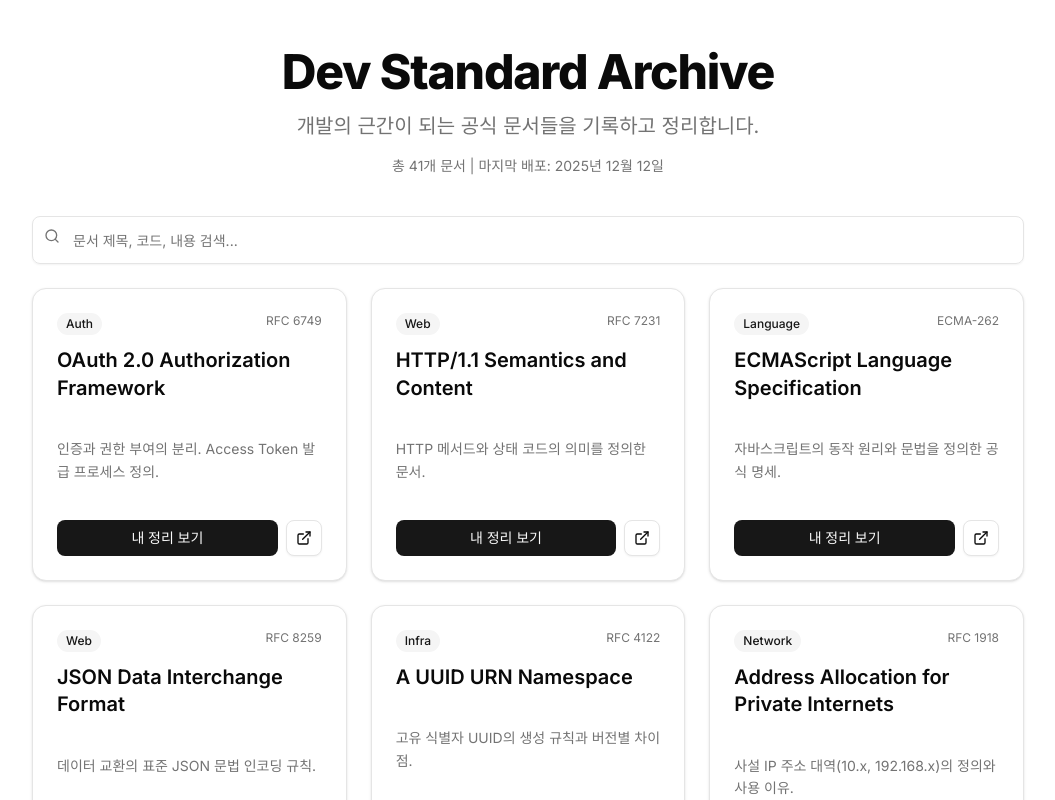
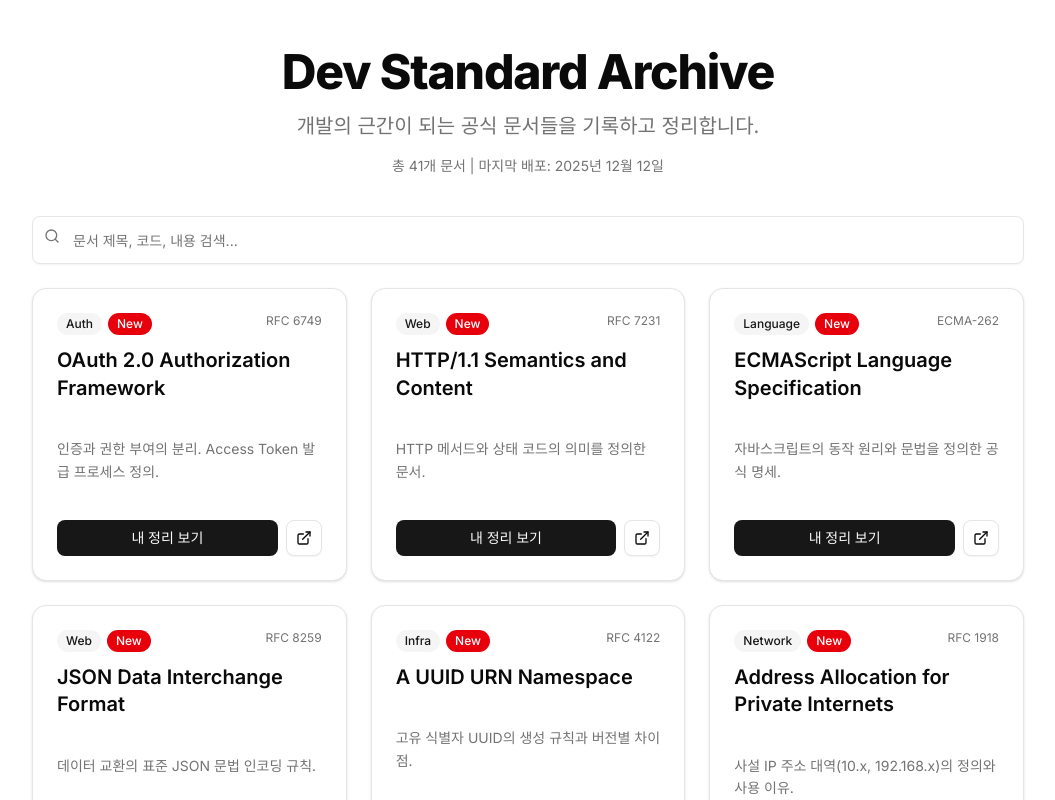
Before and after one commit to kimmjen/my-standard-doc, a Next.js app: page / in a window 1280 px wide. Shown: the top 800 px of the page, without its empty margins (112-1167 px from the left). Built offline with nearby package versions, Linux system fonts and the light colour scheme.

Commit message:
fix: New 뱃지가 사이트 등록일(createdAt) 기준으로 동작하도록 수정
- StandardDoc에 createdAt 필드 추가 (사이트 등록일)
- 빌드 시점 날짜를 서버에서 클라이언트로 전달
- createdAt이 빌드일 기준 3일 이내인 문서에 New 뱃지 표시

```diff
--- a/app/page.tsx
+++ b/app/page.tsx
@@ -21,7 +21,7 @@ export default function Home() {
           총 {standards.length}개 문서 | 마지막 배포: {deployDate}
         </p>
       </div>
-      <SearchView docs={standards} />
+      <SearchView docs={standards} buildDate={new Date().toISOString()} />
     </main>
   );
 }
--- a/components/search-view.tsx
+++ b/components/search-view.tsx
@@ -9,15 +9,14 @@ import { Badge } from "@/components/ui/badge";
 import { Button } from "@/components/ui/button";
 import { Search, ExternalLink } from "lucide-react";
 
-function isNew(date: string): boolean {
-    const docDate = new Date(date);
-    const now = new Date();
-    const diffMs = now.getTime() - docDate.getTime();
-    const diffDays = diffMs / (1000 * 60 * 60 * 24);
-    return diffDays <= 3;
+function isNew(createdAt: string, buildDate: string): boolean {
+    const created = new Date(createdAt).getTime();
+    const built = new Date(buildDate).getTime();
+    const diffDays = (built - created) / (1000 * 60 * 60 * 24);
+    return diffDays >= 0 && diffDays <= 3;
 }
 
-export default function SearchView({ docs }: { docs: StandardDoc[] }) {
+export default function SearchView({ docs, buildDate }: { docs: StandardDoc[]; buildDate: string }) {
     const [query, setQuery] = useState("");
 
     // 실시간 필터링
@@ -48,7 +47,7 @@ export default function SearchView({ docs }: { docs: StandardDoc[] }) {
                             <div className="flex justify-between items-start mb-1">
                                 <div className="flex gap-1.5">
                                     <Badge variant="secondary" className="mb-0">{doc.category}</Badge>
-                                    {isNew(doc.date) && (
+                                    {isNew(doc.createdAt, buildDate) && (
                                         <Badge variant="destructive" className="mb-0">New</Badge>
                                     )}
                                 </div>
--- a/data/standards.ts
+++ b/data/standards.ts
@@ -5,7 +5,8 @@ export type StandardDoc = {
   title: string;
   category: "Network" | "Web" | "Auth" | "Language" | "Infra" | "Security";
   summary: string;
-  date: string; // 작성일 (YYYY-MM-DD)
+  date: string; // 원본 발행일 (YYYY-MM-DD)
+  createdAt: string; // 사이트 등록일 (YYYY-MM-DD)
   link: string; // 공식 원문 링크
 };
 
@@ -18,6 +19,7 @@ export const standards: StandardDoc[] = [
     category: "Auth",
     summary: "인증과 권한 부여의 분리. Access Token 발급 프로세스 정의.",
     date: "2024-05-21",
+    createdAt: "2025-12-12",
     link: "https://datatracker.ietf.org/doc/html/rfc6749",
   },
   {
@@ -28,6 +30,7 @@ export const standards: StandardDoc[] = [
     category: "Web",
     summary: "HTTP 메서드와 상태 코드의 의미를 정의한 문서.",
     date: "2014-06-01",
+    createdAt: "2025-12-12",
     link: "https://datatracker.ietf.org/doc/html/rfc7231",
   },
   {
@@ -38,6 +41,7 @@ export const standards: StandardDoc[] = [
     category: "Language",
     summary: "자바스크립트의 동작 원리와 문법을 정의한 공식 명세.",
     date: "2023-06-01",
+    createdAt: "2025-12-12",
     link: "https://tc39.es/ecma262/",
   },
   {
@@ -48,6 +52,7 @@ export const standards: StandardDoc[] = [
     category: "Web",
     summary: "데이터 교환의 표준 JSON 문법 인코딩 규칙.",
     date: "2017-12-01",
+    createdAt: "2025-12-12",
     link: "https://datatracker.ietf.org/doc/html/rfc8259",
   },
   {
@@ -58,6 +63,7 @@ export const standards: StandardDoc[] = [
     category: "Infra",
     summary: "고유 식별자 UUID의 생성 규칙과 버전별 차이점.",
     date: "2005-07-01",
+    createdAt: "2025-12-12",
     link: "https://datatracker.ietf.org/doc/html/rfc4122",
   },
   {
@@ -68,6 +74,7 @@ export const standards: StandardDoc[] = [
     category: "Network",
     summary: "사설 IP 주소 대역(10.x, 192.168.x)의 정의와 사용 이유.",
     date: "1996-02-01",
+    createdAt: "2025-12-12",
     link: "https://datatracker.ietf.org/doc/html/rfc1918",
   },
   {
@@ -78,6 +85,7 @@ export const standards: StandardDoc[] = [
     category: "Security",
     summary: "Next.js App Router와 React Server Components에서 발견된 치명적 원격 코드 실행 취약점.",
     date: "2025-12-04",
+    createdAt: "2025-12-12",
     link: "https://nextjs.org/blog/security-2025-02-04",
   },
   {
@@ -88,6 +96,7 @@ export const standards: StandardDoc[] = [
     category: "Security",
     summary: "React Server Components의 역대급 취약점 체인. RCE, DoS, 소스 노출까지 포함.",
     date: "2025-12-11",
+    createdAt: "2025-12-12",
     link: "https://nextjs.org/blog/security-update-2025-12-11",
   },
   {
@@ -98,6 +107,7 @@ export const standards: StandardDoc[] = [
     category: "Network",
     summary: "인터넷 데이터 전송의 신뢰성을 보장하는 연결 지향 프로토콜.",
     date: "1981-09-01",
+    createdAt: "2025-12-12",
     link: "https://datatracker.ietf.org/doc/html/rfc793",
   },
   {
@@ -108,6 +118,7 @@ export const standards: StandardDoc[] = [
     category: "Network",
     summary: "도메인 이름과 IP 주소를 매핑하는 시스템의 구현 표준.",
     date: "1987-11-01",
+    createdAt: "2025-12-12",
     link: "https://datatracker.ietf.org/doc/html/rfc1035",
   },
   {
@@ -118,6 +129,7 @@ export const standards: StandardDoc[] = [
     category: "Security",
     summary: "HTTPS의 기반이 되는 최신 암호화 통신 프로토콜.",
     date: "2018-08-01",
+    createdAt: "2025-12-12",
     link: "https://datatracker.ietf.org/doc/html/rfc8446",
   },
   {
@@ -128,6 +140,7 @@ export const standards: StandardDoc[] = [
     category: "Auth",
     summary: "비밀번호 규칙과 디지털 자격 증명에 대한 최신 보안 가이드라인.",
     date: "2017-06-01",
+    createdAt: "2025-12-12",
     link: "https://pages.nist.gov/800-63-3/sp800-63b.html",
   },
   {
@@ -138,6 +151,7 @@ export const standards: StandardDoc[] = [
     category: "Web",
     summary: "이메일 주소의 표준 형식과 유효성 검증의 기준.",
     date: "2008-10-01",
+    createdAt: "2025-12-12",
     link: "https://datatracker.ietf.org/doc/html/rfc5322",
   },
   {
@@ -148,6 +162,7 @@ export const standards: StandardDoc[] = [
     category: "Auth",
     summary: "웹 표준 인증 방식인 JWT의 구조와 보안 메커니즘.",
     date: "2015-05-01",
+    createdAt: "2025-12-12",
     link: "https://datatracker.ietf.org/doc/html/rfc7519",
   },
   {
@@ -158,6 +173,7 @@ export const standards: StandardDoc[] = [
     category: "Auth",
     summary: "구글 OTP 등 2단계 인증(2FA)에서 사용하는 시간 기반 일회용 암호 표준.",
     date: "2011-05-01",
+    createdAt: "2025-12-12",
     link: "https://datatracker.ietf.org/doc/html/rfc6238",
   },
   {
@@ -168,6 +184,7 @@ export const standards: StandardDoc[] = [
     category: "Web",
     summary: "HTTP API에서 에러 응답을 표준화된 JSON 형식으로 반환하는 방법.",
     date: "2016-03-01",
+    createdAt: "2025-12-12",
     link: "https://datatracker.ietf.org/doc/html/rfc7807",
   },
   {
@@ -178,6 +195,7 @@ export const standards: StandardDoc[] = [
     category: "Auth",
     summary: "OAuth 2.0의 Authorization Code 탈취 공격을 방지하는 보안 확장.",
     date: "2015-09-01",
+    createdAt: "2025-12-12",
     link: "https://datatracker.ietf.org/doc/html/rfc7636",
   },
   {
@@ -188,6 +206,7 @@ export const standards: StandardDoc[] = [
     category: "Web",
     summary: "클라이언트-서버 간 양방향 실시간 통신을 위한 프로토콜.",
     date: "2011-12-01",
+    createdAt: "2025-12-12",
     link: "https://datatracker.ietf.org/doc/html/rfc6455",
   },
   {
@@ -198,6 +217,7 @@ export const standards: StandardDoc[] = [
     category: "Web",
     summary: "HTTP/1.1, HTTP/2, HTTP/3 모두에 적용되는 최신 HTTP 핵심 명세.",
     date: "2022-06-01",
+    createdAt: "2025-12-12",
     link: "https://datatracker.ietf.org/doc/html/rfc9110",
   },
   {
@@ -208,6 +228,7 @@ export const standards: StandardDoc[] = [
     category: "Infra",
     summary: "REST API를 표준화된 YAML/JSON 형식으로 문서화하는 명세.",
     date: "2021-02-15",
+    createdAt: "2025-12-12",
     link: "https://spec.openapis.org/oas/latest.html",
   },
   {
@@ -218,6 +239,7 @@ export const standards: StandardDoc[] = [
     category: "Infra",
     summary: "MAJOR.MINOR.PATCH 형식의 의미 있는 버전 번호 부여 규칙.",
     date: "2013-06-01",
+    createdAt: "2025-12-12",
     link: "https://semver.org/",
   },
   {
@@ -228,6 +250,7 @@ export const standards: StandardDoc[] = [
     category: "Web",
     summary: "멀티플렉싱, 헤더 압축 등 HTTP/1.1의 성능 한계를 극복한 프로토콜.",
     date: "2015-05-01",
+    createdAt: "2025-12-12",
     link: "https://datatracker.ietf.org/doc/html/rfc7540",
   },
   {
@@ -238,6 +261,7 @@ export const standards: StandardDoc[] = [
     category: "Infra",
     summary: "클라우드 네이티브 애플리케이션 설계를 위한 12가지 원칙.",
     date: "2012-01-01",
+    createdAt: "2025-12-12",
     link: "https://12factor.net/",
   },
   {
@@ -248,6 +272,7 @@ export const standards: StandardDoc[] = [
     category: "Security",
     summary: "React Server Components에서 악성 HTTP 요청으로 메모리 고갈 및 서버 크래시를 유발하는 DoS 취약점.",
     date: "2026-01-26",
+    createdAt: "2025-12-12",
     link: "https://github.com/facebook/react/security/advisories/GHSA-jcjv-x3g2-h78c",
   },
   {
@@ -258,6 +283,7 @@ export const standards: StandardDoc[] = [
     category: "Security",
     summary: "x-middleware-subrequest 헤더 조작으로 Next.js 미들웨어 인증/인가를 우회하는 치명적 취약점.",
     date: "2025-03-21",
+    createdAt: "2025-12-12",
     link: "https://github.com/vercel/next.js/security/advisories/GHSA-f82v-jh2m-4f9f",
   },
   {
@@ -268,6 +294,7 @@ export const standards: StandardDoc[] = [
     category: "Security",
     summary: "React Router의 서버 사이드 액션 핸들러에서 CSRF 공격이 가능한 취약점.",
     date: "2026-01-09",
+    createdAt: "2025-12-12",
     link: "https://nvd.nist.gov/vuln/detail/CVE-2026-22030",
   },
   {
@@ -278,6 +305,7 @@ export const standards: StandardDoc[] = [
     category: "Language",
     summary: "JavaScript 날짜/시간 처리의 완전한 재설계. Date 객체의 한계를 극복한 차세대 API.",
     date: "2026-03-11",
+    createdAt: "2025-12-12",
     link: "https://tc39.es/proposal-temporal/",
   },
   {
@@ -288,6 +316,7 @@ export const standards: StandardDoc[] = [
     category: "Language",
     summary: "클래스와 메서드에 메타프로그래밍 기능을 부여하는 네이티브 데코레이터 표준.",
     date: "2026-03-01",
+    createdAt: "2025-12-12",
     link: "https://github.com/tc39/proposal-decorators",
   },
   {
@@ -298,6 +327,7 @@ export const standards: StandardDoc[] = [
     category: "Language",
     summary: "using / await using 키워드로 파일 핸들, DB 연결 등의 자원을 자동으로 정리하는 표준.",
     date: "2026-03-01",
+    createdAt: "2025-12-12",
     link: "https://github.com/tc39/proposal-explicit-resource-management",
   },
   {
@@ -308,6 +338,7 @@ export const standards: StandardDoc[] = [
     category: "Web",
     summary: "QUIC 기반의 차세대 HTTP 프로토콜. 멀티플렉싱, 0-RTT 연결로 지연 시간 대폭 감소.",
     date: "2026-03-01",
+    createdAt: "2025-12-12",
     link: "https://datatracker.ietf.org/doc/html/rfc9114",
   },
   {
@@ -318,6 +349,7 @@ export const standards: StandardDoc[] = [
     category: "Network",
     summary: "UDP 위에서 동작하는 차세대 전송 프로토콜. TLS 1.3 내장, HTTP/3의 기반.",
     date: "2026-03-01",
+    createdAt: "2025-12-12",
     link: "https://datatracker.ietf.org/doc/html/rfc9000",
   },
   {
@@ -328,6 +360,7 @@ export const standards: StandardDoc[] = [
     category: "Auth",
     summary: "OAuth 2.0을 대체할 통합 표준. PKCE 필수화, Implicit/ROPC 방식 제거, 보안 강화.",
     date: "2026-03-02",
+    createdAt: "2025-12-12",
     link: "https://datatracker.ietf.org/doc/draft-ietf-oauth-v2-1/",
   },
   {
@@ -338,6 +371,7 @@ export const standards: StandardDoc[] = [
     category: "Auth",
     summary: "패스키(Passkey) 기반 비밀번호 없는 인증의 차세대 웹 표준.",
     date: "2026-01-15",
+    createdAt: "2025-12-12",
     link: "https://www.w3.org/TR/webauthn-3/",
   },
   {
@@ -348,6 +382,7 @@ export const standards: StandardDoc[] = [
     category: "Web",
     summary: "HTTP 요청/응답에 디지털 서명을 적용하여 메시지 무결성과 발신자 인증을 보장하는 표준.",
     date: "2024-02-01",
+    createdAt: "2026-04-10",
     link: "https://datatracker.ietf.org/doc/html/rfc9421",
   },
   {
@@ -358,6 +393,7 @@ export const standards: StandardDoc[] = [
     category: "Web",
     summary: "HTTP 메시지 콘텐츠의 무결성을 검증하기 위한 다이제스트 필드 표준. RFC 9421과 함께 사용.",
     date: "2024-02-01",
+    createdAt: "2026-04-10",
     link: "https://datatracker.ietf.org/doc/html/rfc9530",
   },
   {
@@ -368,6 +404,7 @@ export const standards: StandardDoc[] = [
     category: "Language",
     summary: "Map에서 키의 존재 여부에 따라 삽입 또는 업데이트를 단일 호출로 처리하는 메서드.",
     date: "2026-01-20",
+    createdAt: "2026-04-10",
     link: "https://github.com/tc39/proposal-upsert",
   },
   {
@@ -378,6 +415,7 @@ export const standards: StandardDoc[] = [
     category: "Language",
     summary: "여러 이터레이터를 순차적으로 연결하여 하나의 스트림처럼 처리하는 헬퍼 메서드 표준.",
     date: "2025-11-01",
+    createdAt: "2026-04-10",
     link: "https://github.com/tc39/proposal-iterator-sequencing",
   },
   {
@@ -388,6 +426,7 @@ export const standards: StandardDoc[] = [
     category: "Language",
     summary: "JSON.parse 시 원본 소스 텍스트에 접근하여 BigInt 등 정밀도 손실 없이 파싱하는 기능.",
     date: "2025-11-01",
+    createdAt: "2026-04-10",
     link: "https://github.com/tc39/proposal-json-parse-with-source",
   },
   {
@@ -398,6 +437,7 @@ export const standards: StandardDoc[] = [
     category: "Security",
     summary: "Buffer 메모리 누출, symlink 권한 우회, HTTP/2 DoS 등 8개 CVE를 수정한 보안 릴리즈.",
     date: "2026-01-13",
+    createdAt: "2026-04-10",
     link: "https://nodejs.org/en/blog/vulnerability/december-2025-security-releases",
   },
   {
@@ -408,6 +448,7 @@ export const standards: StandardDoc[] = [
     category: "Security",
     summary: "TLS SNICallback 크래시, __proto__ 헤더 DoS, HTTP/2 리소스 고갈 등 8개 CVE 보안 패치.",
     date: "2026-03-24",
+    createdAt: "2026-04-10",
     link: "https://nodejs.org/en/blog/vulnerability/march-2026-security-releases",
   },
   {
@@ -418,6 +459,7 @@ export const standards: StandardDoc[] = [
     category: "Web",
     summary: "차세대 웹 접근성 가이드라인. 새로운 적합성 모델과 테스트 방식으로 WCAG 2.x를 대체.",
     date: "2026-03-03",
+    createdAt: "2026-04-10",
     link: "https://www.w3.org/TR/wcag-3.0/",
   },
 ];
```
